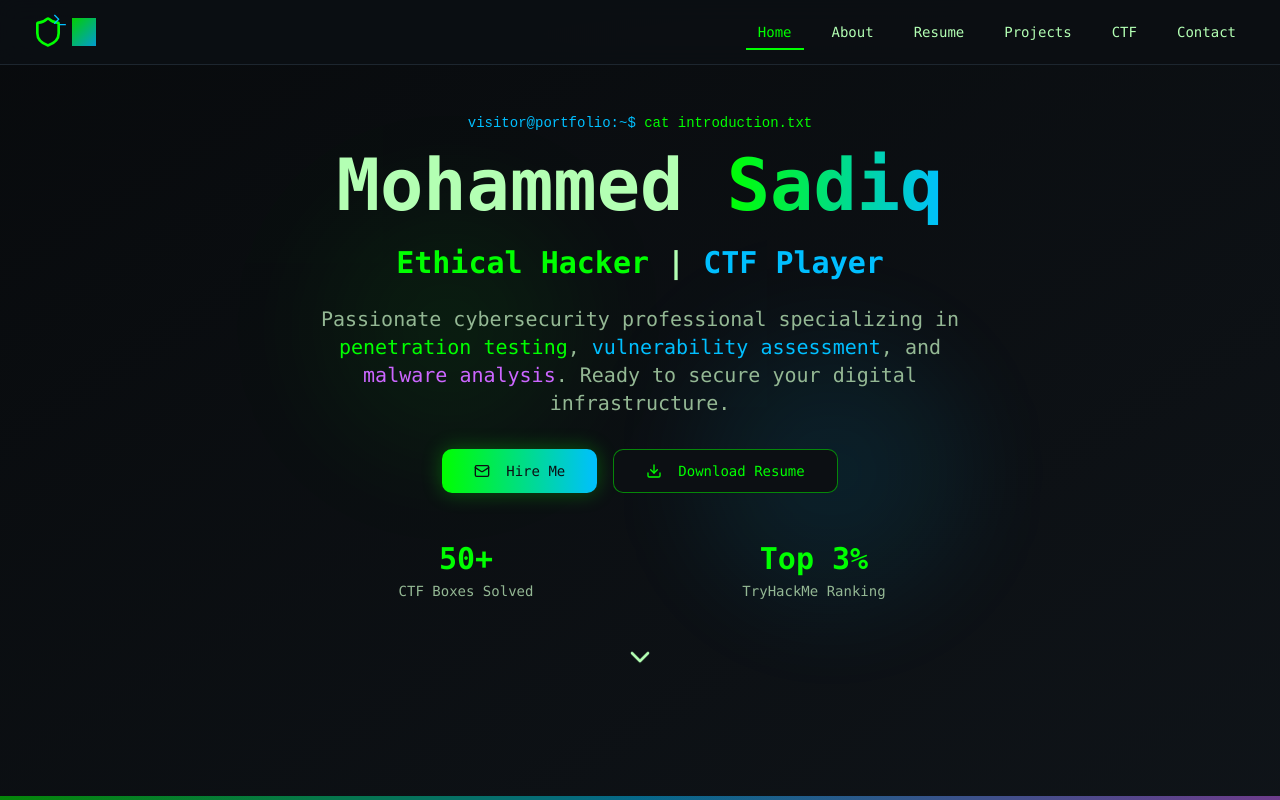
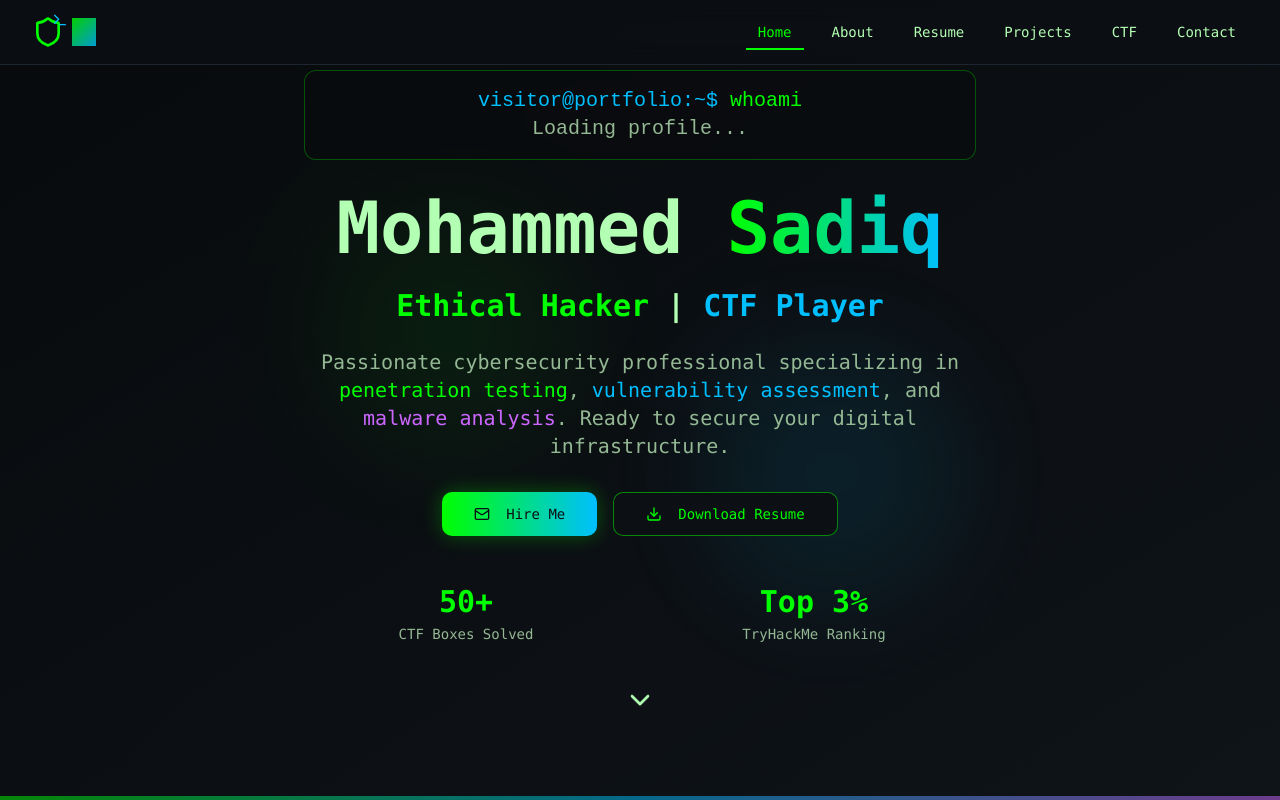
Before and after one commit to Sadiq788/cyber-sadiq-bytes, a React (Vite) app: page / in a window 1280 px wide. Shown: the top 800 px of the page. Built offline with nearby package versions, Linux system fonts and the light colour scheme.

Commit message:
Update Hero Section Layout

```diff
--- a/src/components/Hero.tsx
+++ b/src/components/Hero.tsx
@@ -29,12 +29,14 @@ const Hero = () => {
       <div className="relative z-10 text-center max-w-4xl mx-auto px-4 sm:px-6 lg:px-8">
         {/* Terminal Prompt Effect */}
         <motion.div
-          initial={{ opacity: 0 }}
-          animate={{ opacity: 1 }}
-          transition={{ delay: 0.5 }}
-          className="terminal-text text-sm mb-4"
+          initial={{ opacity: 0, y: -20 }}
+          animate={{ opacity: 1, y: 0 }}
+          transition={{ delay: 0.3 }}
+          className="terminal-text text-lg sm:text-xl mb-8 p-4 bg-terminal-bg/50 border border-cyber-green/30 rounded-lg backdrop-blur-sm"
         >
-          <span className="text-cyber-blue">visitor@portfolio:~$</span> cat introduction.txt
+          <span className="text-cyber-blue">visitor@portfolio:~$</span> <span className="text-cyber-green">whoami</span>
+          <br />
+          <span className="text-muted-foreground">Loading profile...</span>
         </motion.div>
 
         {/* Name with Typing Effect */}
```
